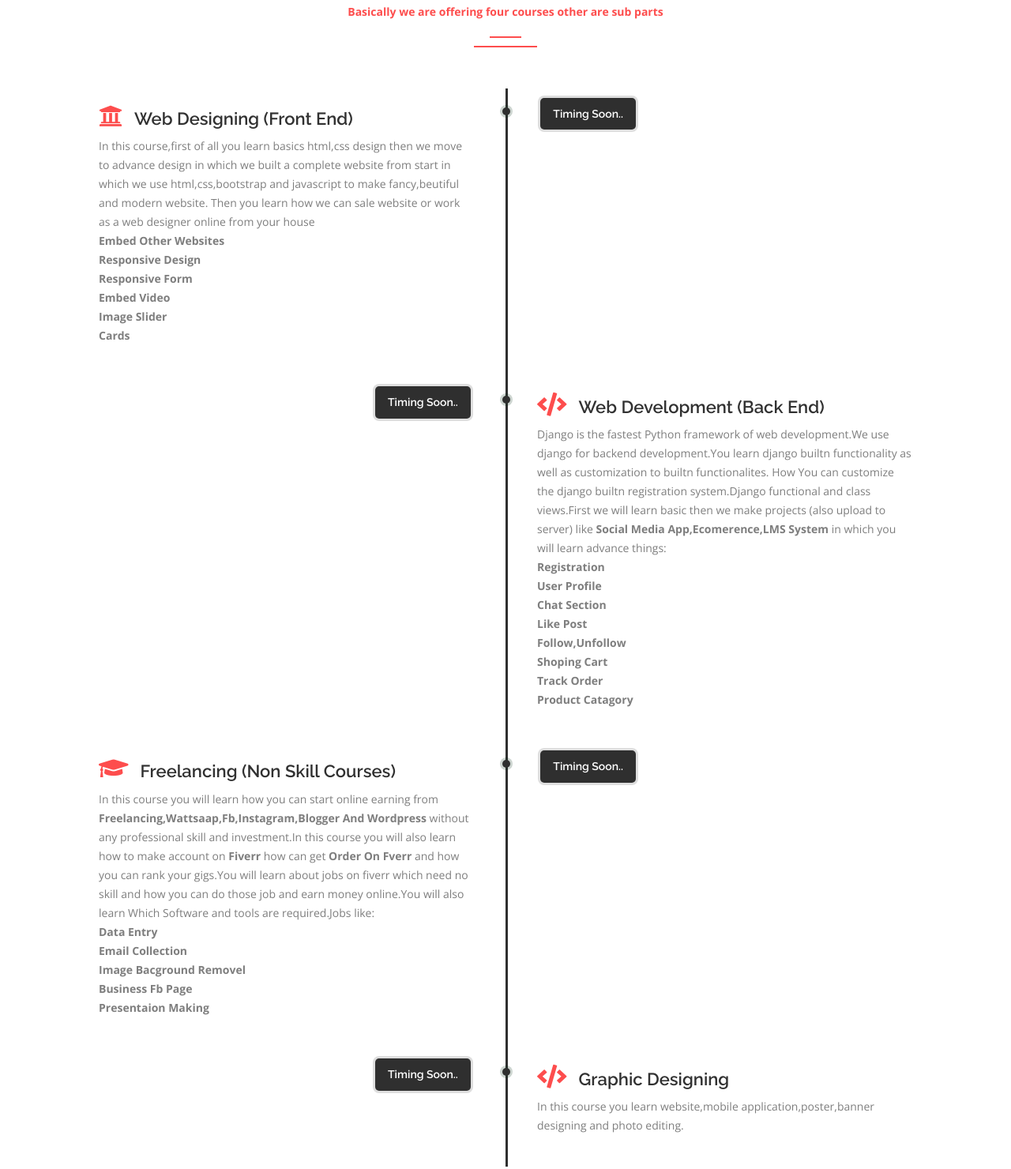
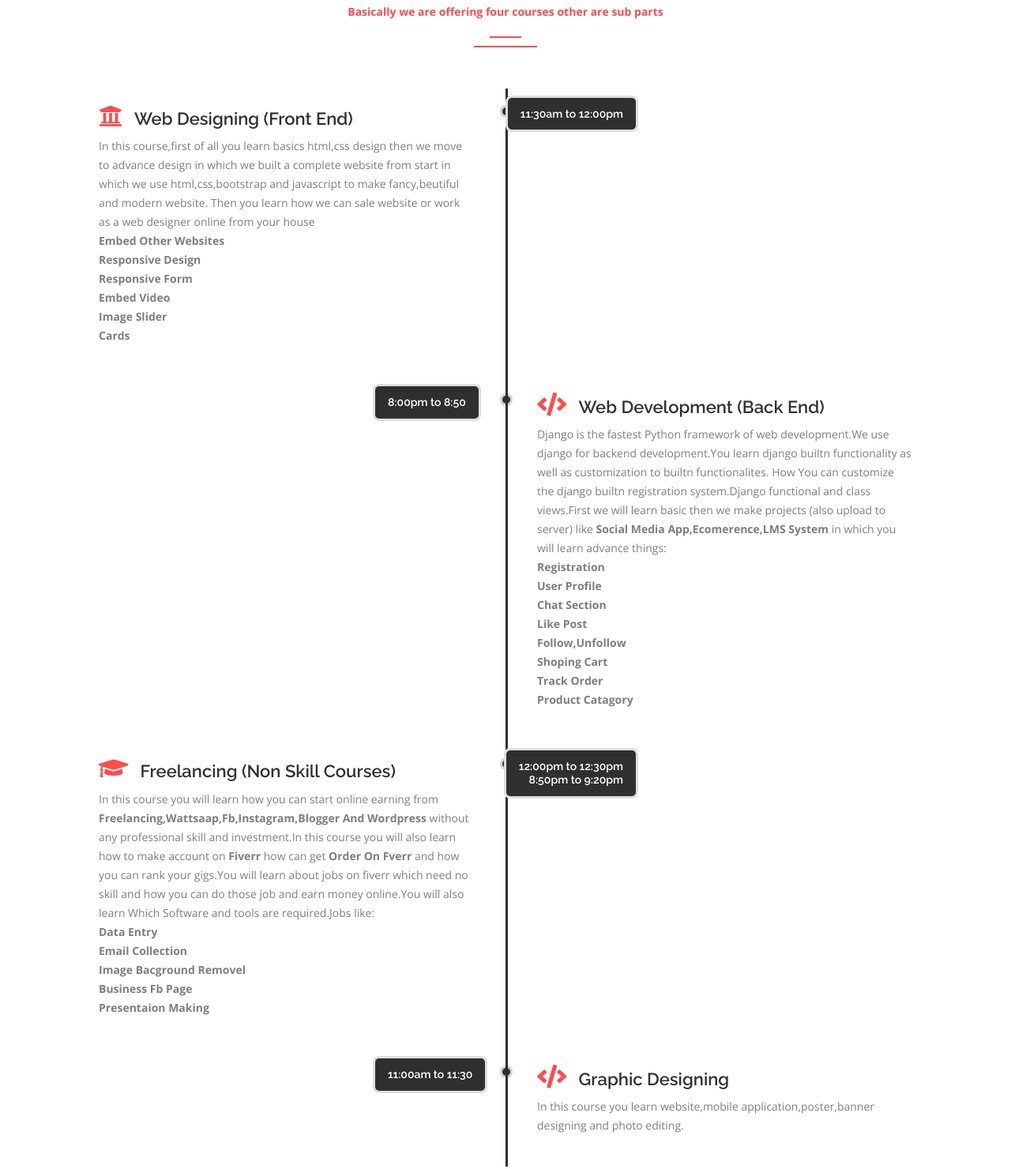
Before and after one commit to Qasim637/E-Learning, a plain HTML site: page index.html in a window 1280 px wide. Shown: the part 1824-3304 px from the top of the page at 79% size. Drawn offline with nearby package versions, Linux system fonts and the light colour scheme.

Commit message:
timing update

```diff
--- a/index.html
+++ b/index.html
@@ -258,7 +258,7 @@
                                </p>
                             </div>
                             <div class="time">
-                              <h4>Timing Soon..</h4>
+                              <h4>11:30am to 12:00pm</h4>
                             </div>
                           </li>
 
@@ -273,7 +273,7 @@
                           </p>
                             </div>
                             <div class="time">
-                              <h4>Timing Soon..</h4>
+                              <h4>8:00pm to 8:50</h4>
                             </div>
                           </li>
 
@@ -283,7 +283,7 @@
                               <p class="text-left">In this course you will learn how you can start online earning from <b>freelancing,wattsaap,fb,instagram,blogger and wordpress </b> without any professional skill and investment.In this course you will also learn how to make account on <b>fiverr </b>how can get <b>order on fverr</b> and how you can rank your gigs.You will learn about jobs on fiverr which need no skill and how you can do those job and earn money online.You will also learn Which Software and tools are required.Jobs like:<br><b>Data Entry <br>Email collection <br>Image bacground removel <br>Business fb page <br>Presentaion making</b> </b>   </p>
                             </div>
                             <div class="time">
-                              <h4>Timing Soon..</h4>
+                              <h4>12:00pm to 12:30pm <br>8:50pm to 9:20pm</h4>
                             </div>
                           </li>
 
@@ -293,7 +293,7 @@
                               <p class="text-left">In this course you learn website,mobile application,poster,banner designing and photo editing.</p>
                             </div>
                             <div class="time">
-                              <h4>Timing Soon..</h4>
+                              <h4>11:00am to 11:30</h4>
                             </div>
                           </li>
                           <div style="clear:both;"></div>
```
